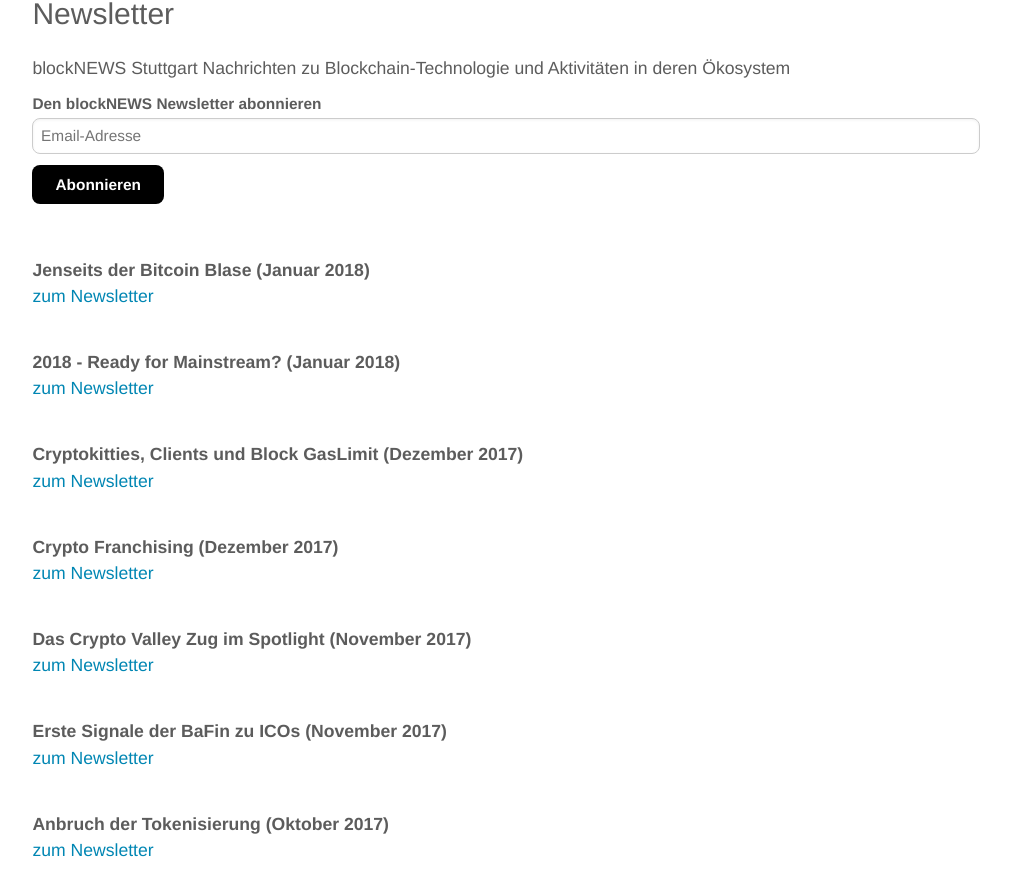
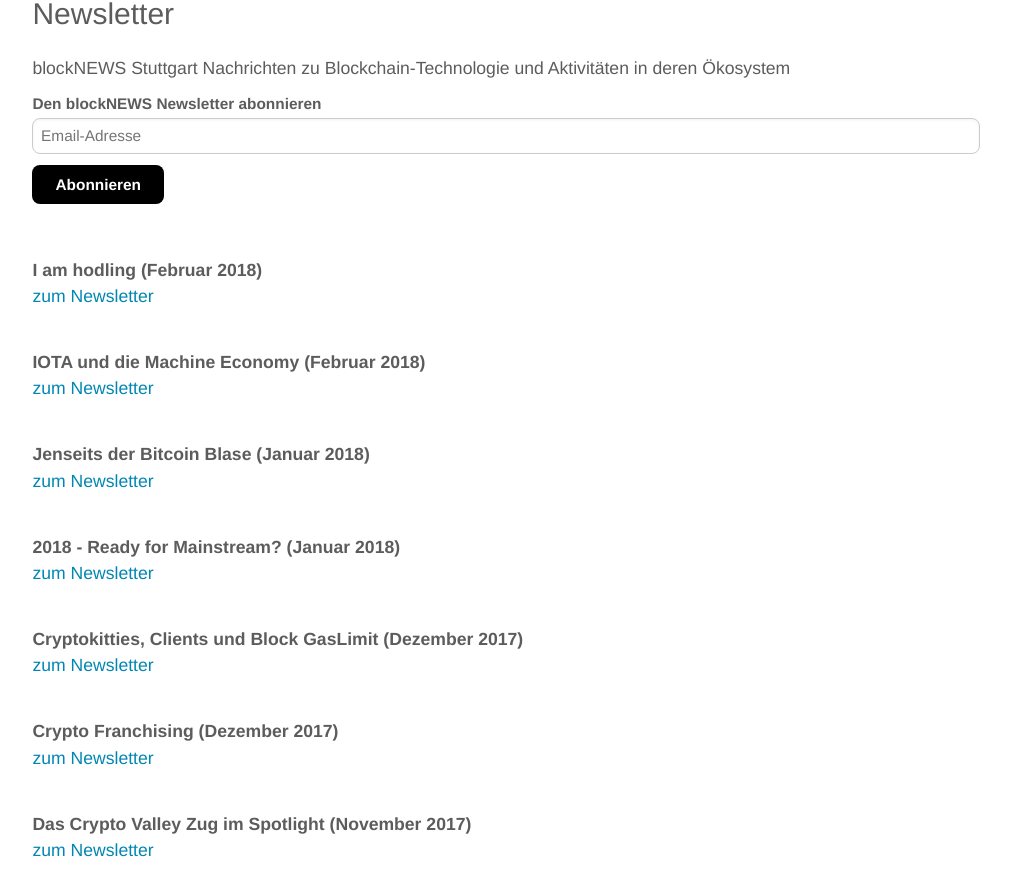
Before and after one commit to blocklab/site, a Jekyll site: the page built from newsletter.md, in a window 1280 px wide and 900 px high, scrolled down 486 px. Shown: the top 896 px of the window, without its empty margins (134-1145 px from the left). Built offline with Jekyll 4.4.1, drawn with Linux system fonts in a browser that asks for light colours; comment, search, counter and statistics services are not loaded.

Commit message:
Update newsletter.md

```diff
--- a/newsletter.md
+++ b/newsletter.md
@@ -29,6 +29,16 @@ Nachrichten zu Blockchain-Technologie und Aktivitäten in deren Ökosystem
 <!--End mc_embed_signup-->
 
 <br>
+<br>
+**I am hodling (Februar 2018)**
+<br>
+[zum Newsletter](http://mailchi.mp/83b387d895fe/blockchain-in-der-kw16-private-key-und-wallet-sicherheit-527585)
+
+<br>
+**IOTA und die Machine Economy (Februar 2018)**
+<br>
+[zum Newsletter](http://mailchi.mp/af745b91937b/blockchain-in-der-kw16-private-key-und-wallet-sicherheit-523141)
+
 <br>
 **Jenseits der Bitcoin Blase (Januar 2018)**
 <br>
```
